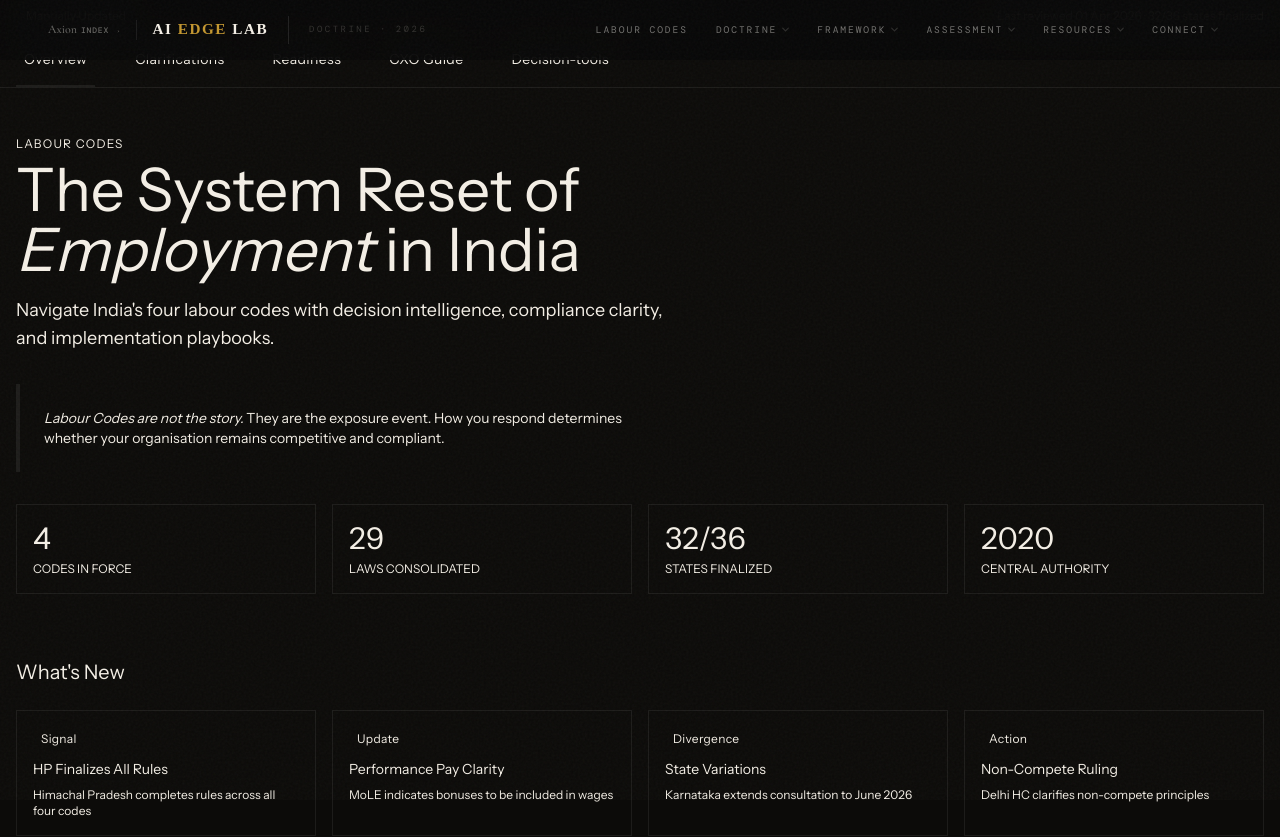
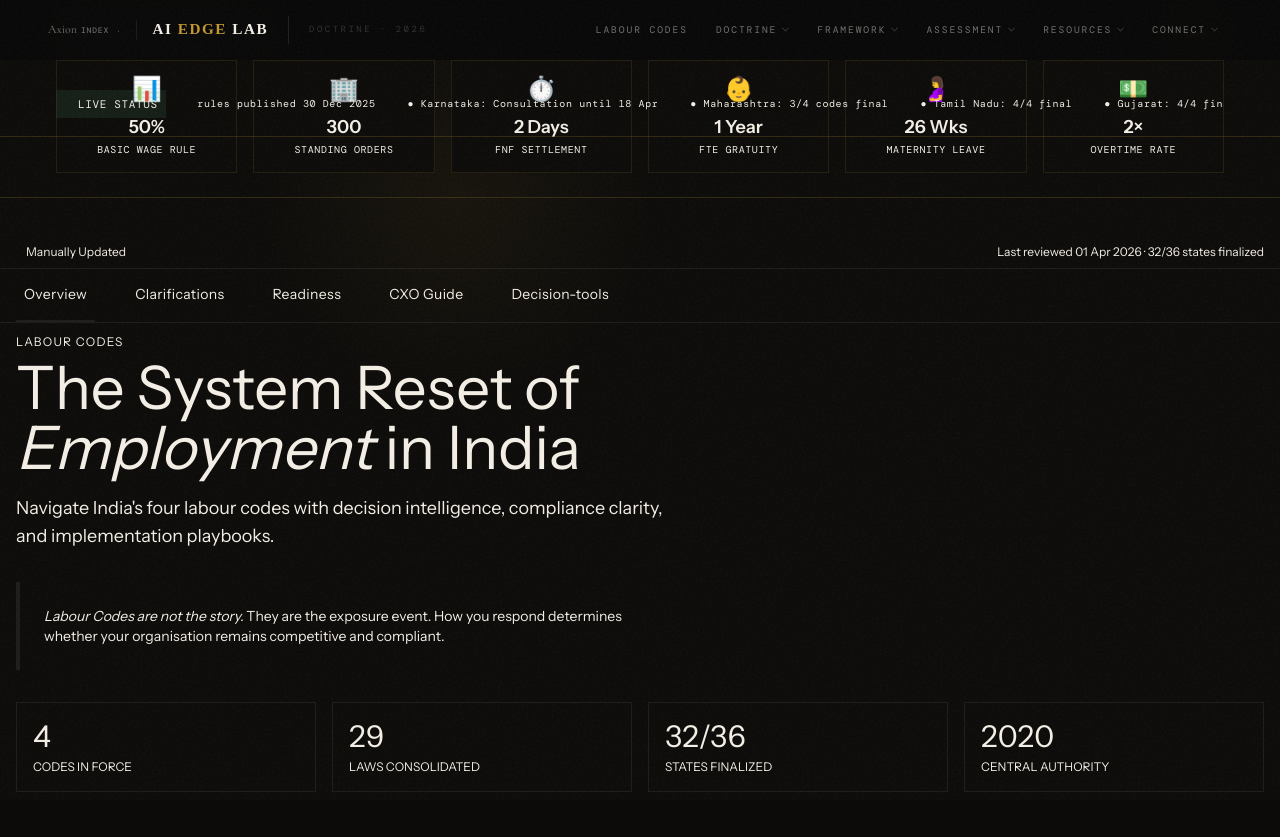
Before and after one commit to axionindex/v0-axionindex-aiedge, a Next.js app: page /labour-codes in a window 1280 px wide. Shown: the top 837 px of the page. Built offline with nearby package versions, Linux system fonts and the light colour scheme.

Commit message:
feat: implement Live Ticker and Showcase Banner
Add real-time Labour Code status ticker and rotating metrics dashboard

```diff
--- a/app/labour-codes/page.tsx
+++ b/app/labour-codes/page.tsx
@@ -9,6 +9,8 @@ import { ComparisonGrid } from '@/components/labour-codes/comparison-grid';
 import { GreyAreaCard } from '@/components/labour-codes/grey-area-card';
 import { TriggerResult } from '@/components/labour-codes/trigger-result';
 import { IntelPanel } from '@/components/labour-codes/intel-panel';
+import { LiveTicker } from '@/components/labour-codes/live-ticker';
+import { ShowcaseBanner } from '@/components/labour-codes/showcase-banner';
 import { CheckCircle, AlertTriangle, Clock } from 'lucide-react';
 
 export default function LabourCodesPage() {
@@ -138,8 +140,14 @@ export default function LabourCodesPage() {
     <div className="min-h-screen bg-ink text-parchment">
       <Navigation />
 
+      {/* Live Status Ticker */}
+      <LiveTicker />
+
+      {/* Showcase Banner */}
+      <ShowcaseBanner />
+
       {/* Live Status Strip */}
-      <div className="sticky top-0 z-40 bg-ink border-b border-gold-border">
+      <div className="sticky top-0 z-40 bg-ink border-b border-gold-border" style={{ top: 'calc(72px + 64px + 100px)' }}>
         <div className="max-w-7xl mx-auto px-4 py-2 flex items-center justify-between text-xs font-dm-mono">
           <div className="flex items-center gap-2">
             <span className="inline-flex items-center gap-1">
@@ -152,7 +160,7 @@ export default function LabourCodesPage() {
       </div>
 
       {/* Section Navigation */}
-      <div className="sticky top-8 z-30 bg-ink border-b border-gold-border">
+      <div className="sticky z-30 bg-ink border-b border-gold-border" style={{ top: 'calc(72px + 64px + 100px + 32px)' }}>
         <div className="max-w-7xl mx-auto px-4">
           <div className="flex gap-8 overflow-x-auto">
             {['overview', 'clarifications', 'readiness', 'cxo-guide', 'decision-tools'].map((tab) => (
--- /dev/null
+++ b/components/labour-codes/live-ticker.tsx
@@ -0,0 +1,85 @@
+'use client';
+
+import { useEffect, useState } from 'react';
+
+const tickerItems = [
+  { text: '● CENTRAL: All 4 codes in force · Final rules published 30 Dec 2025', color: 'text-green' },
+  { text: '● Karnataka: Consultation until 18 Apr', color: 'text-amber' },
+  { text: '● Maharashtra: 3/4 codes final', color: 'text-green' },
+  { text: '● Tamil Nadu: 4/4 final', color: 'text-green' },
+  { text: '● Gujarat: 4/4 final', color: 'text-green' },
+  { text: '● Delhi: 2/4 final', color: 'text-amber' },
+  { text: '● Telangana: 3/4 final', color: 'text-green' },
+  { text: '● Uttarakhand: 4/4 final', color: 'text-green' },
+  { text: '● UP: 4/4 final', color: 'text-green' },
+  { text: '● Haryana: 4/4 final', color: 'text-green' },
+  { text: '● Jharkhand: 4/4 final', color: 'text-green' },
+  { text: '● HP: 4/4 final', color: 'text-green' },
+  { text: '● West Bengal: All draft', color: 'text-dim' },
+  { text: '● Rajasthan: All draft', color: 'text-dim' },
+  { text: '● Punjab: All draft', color: 'text-dim' },
+  { text: '● Odisha: All draft', color: 'text-dim' },
+  { text: '● Assam: All draft', color: 'text-dim' },
+  { text: '● Bihar: IR, SS pending', color: 'text-rust' },
+  { text: '● SUMMARY: 8 states 4/4 final · 4 states 3+ final · 7 states draft only · 1 state pending', color: 'text-gold' },
+];
+
+export function LiveTicker() {
+  const [isHovered, setIsHovered] = useState(false);
+
+  return (
+    <div className="fixed top-[72px] left-0 right-0 z-30 bg-ink2 border-b" style={{ borderColor: 'rgba(196,154,60,0.2)' }}>
+      <div className="flex items-center px-14 py-3 gap-8 h-16">
+        {/* Left Badge */}
+        <div className="flex-shrink-0 flex items-center gap-2">
+          <span className="inline-flex items-center gap-2 font-mono text-[11px] tracking-[0.06em] uppercase text-green px-2 py-1" style={{ backgroundColor: 'rgba(91,173,122,0.12)' }}>
+            <span className="w-1.5 h-1.5 rounded-full bg-green animate-pulse" />
+            Live Status
+          </span>
+        </div>
+
+        {/* Scrolling Track */}
+        <div
+          className="flex-1 overflow-hidden"
+          onMouseEnter={() => setIsHovered(true)}
+          onMouseLeave={() => setIsHovered(false)}
+        >
+          <style>{`
+            @keyframes scroll-ticker {
+              0% { transform: translateX(0); }
+              100% { transform: translateX(-50%); }
+            }
+
+            .ticker-track {
+              display: flex;
+              gap: 2rem;
+              animation: scroll-ticker 90s linear infinite;
+              animation-play-state: ${isHovered ? 'paused' : 'running'};
+              width: fit-content;
+            }
+          `}</style>
+          <div className="ticker-track">
+            {/* Original items */}
+            {tickerItems.map((item, idx) => (
+              <div
+                key={`original-${idx}`}
+                className={`flex-shrink-0 font-mono text-[10px] tracking-[0.06em] whitespace-nowrap ${item.color}`}
+              >
+                {item.text}
+              </div>
+            ))}
+            {/* Duplicated for seamless loop */}
+            {tickerItems.map((item, idx) => (
+              <div
+                key={`duplicate-${idx}`}
+                className={`flex-shrink-0 font-mono text-[10px] tracking-[0.06em] whitespace-nowrap ${item.color}`}
+              >
+                {item.text}
+              </div>
+            ))}
+          </div>
+        </div>
+      </div>
+    </div>
+  );
+}
--- /dev/null
+++ b/components/labour-codes/showcase-banner.tsx
@@ -0,0 +1,159 @@
+'use client';
+
+import { useEffect, useState } from 'react';
+
+const slides = [
+  {
+    id: 1,
+    title: 'Core Architectures',
+    items: [
+      { icon: '📜', value: '29 → 4', label: 'Consolidation Map' },
+      { icon: '⚡', value: '40+', label: 'Trigger Matrix' },
+      { icon: '💰', value: '6', label: 'Benefit Changes' },
+      { icon: '👔', value: '6', label: 'CXO Playbooks' },
+      { icon: '✓', value: '30+', label: 'Clarity Items' },
+      { icon: '🔧', value: '4', label: 'Decision Tools' },
+    ],
+  },
+  {
+    id: 2,
+    title: 'Key Thresholds',
+    items: [
+      { icon: '📊', value: '50%', label: 'Basic Wage Rule' },
+      { icon: '🏢', value: '300', label: 'Standing Orders' },
+      { icon: '⏱️', value: '2 Days', label: 'FNF Settlement' },
+      { icon: '👶', value: '1 Year', label: 'FTE Gratuity' },
+      { icon: '🤰', value: '26 Wks', label: 'Maternity Leave' },
+      { icon: '💵', value: '2×', label: 'Overtime Rate' },
+    ],
+  },
+  {
+    id: 3,
+    title: 'State Status',
+    items: [
+      { icon: '●', value: '8', label: 'States 4/4 Final', color: 'text-green' },
+      { icon: '●', value: '4', label: 'States 3+ Final', color: 'text-amber' },
+      { icon: '●', value: '6', label: 'States Draft', color: 'text-dim' },
+      { icon: '●', value: '1', label: 'State Pending', color: 'text-rust' },
+      { icon: '📅', value: 'Apr 18', label: 'KA Deadline' },
+      { icon: '🔄', value: '24h', label: 'Intel Refresh' },
+    ],
+  },
+];
+
+export function ShowcaseBanner() {
+  const [currentSlide, setCurrentSlide] = useState(0);
+  const [isHovered, setIsHovered] = useState(false);
+
+  useEffect(() => {
+    if (isHovered) return;
+
+    const interval = setInterval(() => {
+      setCurrentSlide((prev) => (prev + 1) % slides.length);
+    }, 5000);
+
+    return () => clearInterval(interval);
+  }, [isHovered]);
+
+  const slide = slides[currentSlide];
+
+  return (
+    <div
+      className="bg-gradient-to-br from-ink2 to-ink3 border-b"
+      style={{ borderColor: 'rgba(196,154,60,0.2)' }}
+      onMouseEnter={() => setIsHovered(true)}
+      onMouseLeave={() => setIsHovered(false)}
+    >
+      <style>{`
+        .radial-gold-accent {
+          position: absolute;
+          top: 0;
+          left: 20%;
+          width: 400px;
+          height: 400px;
+          border-radius: 50%;
+          background: radial-gradient(circle, rgba(196,154,60,0.06) 0%, transparent 70%);
+          pointer-events: none;
+        }
+
+        @keyframes fadeSlide {
+          from {
+            opacity: 0;
+            transform: translateY(10px);
+          }
+          to {
+            opacity: 1;
+            transform: translateY(0);
+          }
+        }
+
+        .animate-fadeSlide {
+          animation: fadeSlide 0.45s ease;
+        }
+      `}</style>
+
+      <div className="relative px-14 py-6">
+        <div className="radial-gold-accent" />
+
+        {/* Header Row */}
+        <div className="flex items-center justify-between mb-4 relative z-10">
+          {/* Left - Title */}
+          <div className="flex items-center gap-2">
+            <span className="inline-flex items-center gap-1 font-mono text-[11px] tracking-[0.12em] uppercase text-gold">
+              <span className="w-1.5 h-1.5 rounded-full bg-gold animate-pulse" />
+              Labour Codes Intelligence
+            </span>
+          </div>
+
+          {/* Right - Dot Navigation */}
+          <div className="flex items-center gap-2">
+            {slides.map((_, idx) => (
+              <button
+                key={idx}
+                onClick={() => setCurrentSlide(idx)}
+                className="transition-all rounded-full"
+                style={{
+                  width: idx === currentSlide ? '24px' : '8px',
+                  height: '8px',
+                  backgroundColor: idx === currentSlide ? '#C49A3C' : 'rgba(196,154,60,0.2)',
+                  cursor: 'pointer',
+                }}
+                aria-label={`Go to slide ${idx + 1}`}
+              />
+            ))}
+          </div>
+        </div>
+
+        {/* Slides Container */}
+        <div className="min-h-[100px] relative z-10">
+          <div key={slide.id} className="animate-fadeSlide">
+            <div className="grid grid-cols-6 gap-4">
+              {slide.items.map((item, idx) => (
+                <div
+                  key={idx}
+                  className="p-3 text-center hover:transition-all hover:-translate-y-0.5 cursor-pointer"
+                  style={{
+                    backgroundColor: '#0C0B09',
+                    border: '1px solid rgba(196,154,60,0.12)',
+                  }}
+                  onMouseEnter={(e) => {
+                    e.currentTarget.style.borderColor = '#C49A3C';
+                  }}
+                  onMouseLeave={(e) => {
+                    e.currentTarget.style.borderColor = 'rgba(196,154,60,0.12)';
+                  }}
+                >
+                  <div className="text-2xl mb-2">{item.icon}</div>
+                  <div className={`font-cormorant text-lg font-semibold ${item.color || 'text-parchment'}`}>
+                    {item.value}
+                  </div>
+                  <div className="font-mono text-[10px] tracking-[0.06em] text-mist uppercase">{item.label}</div>
+                </div>
+              ))}
+            </div>
+          </div>
+        </div>
+      </div>
+    </div>
+  );
+}
```
